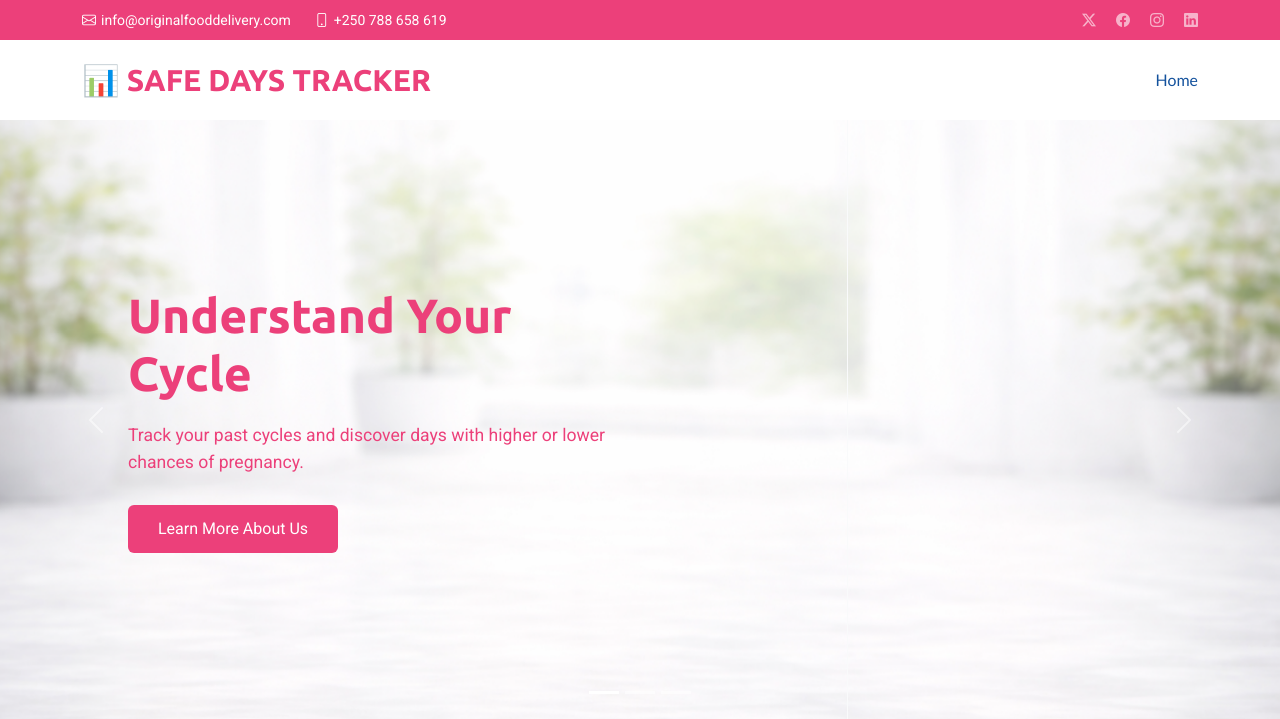
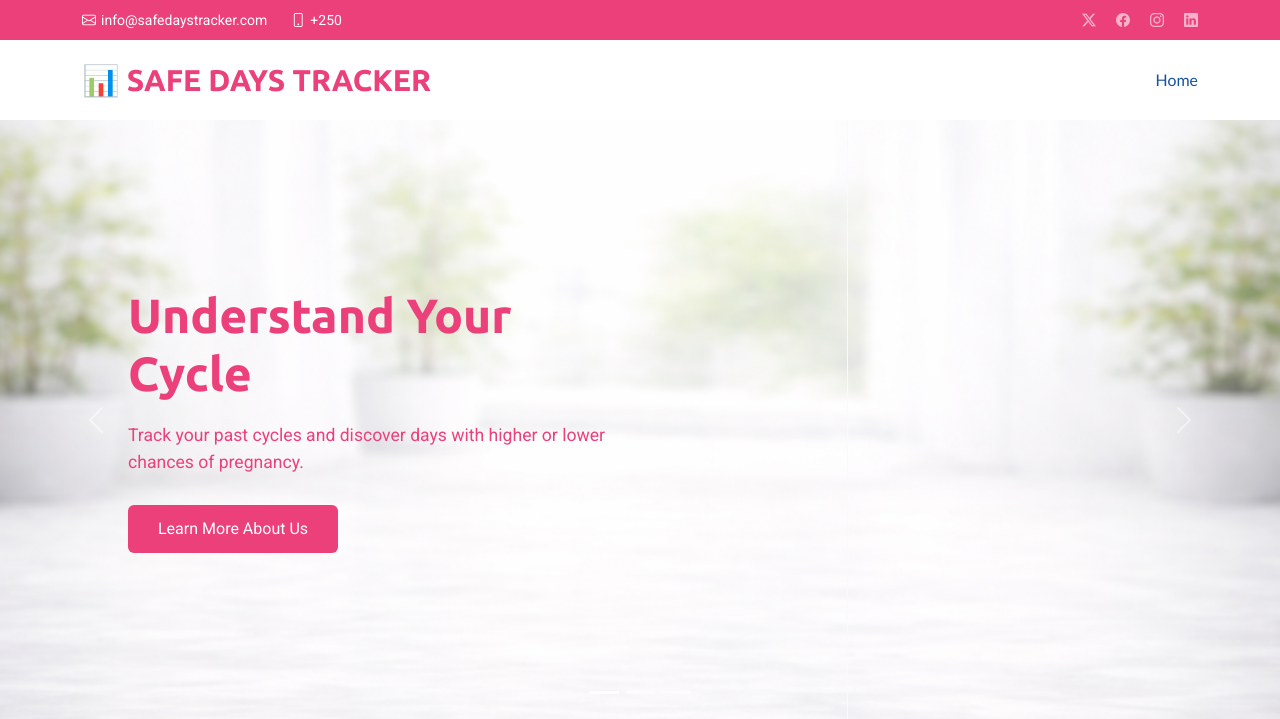
Before and after one commit to kinggiddy1/safedaystracker, a PHP site: page /fertility/ in a window 1280 px wide. Shown: the top 719 px of the page. Run offline with PHP 8.4, Linux system fonts and the light colour scheme.

Commit message:
the full project

```diff
--- a/index-header.php
+++ b/index-header.php
@@ -2,8 +2,8 @@
     <div class="topbar d-flex align-items-center" style="background-color: #EC407A;">
       <div class="container d-flex justify-content-center justify-content-md-between">
         <div class="contact-info d-flex align-items-center">
-          <i class="bi bi-envelope d-flex align-items-center"><a href="mailto:info@originalfooddelivery.com">info@originalfooddelivery.com</a></i>
-          <i class="bi bi-phone d-flex align-items-center ms-4"><span>+250 788 658 619</span></i>
+          <i class="bi bi-envelope d-flex align-items-center"><a href="mailto:info@safedaystracker.com">info@safedaystracker.com</a></i>
+          <i class="bi bi-phone d-flex align-items-center ms-4"><span>+250</span></i>
         </div>
         <div class="social-links d-none d-md-flex align-items-center">
           <a href="#" class="twitter"><i class="bi bi-twitter-x"></i></a>
```
